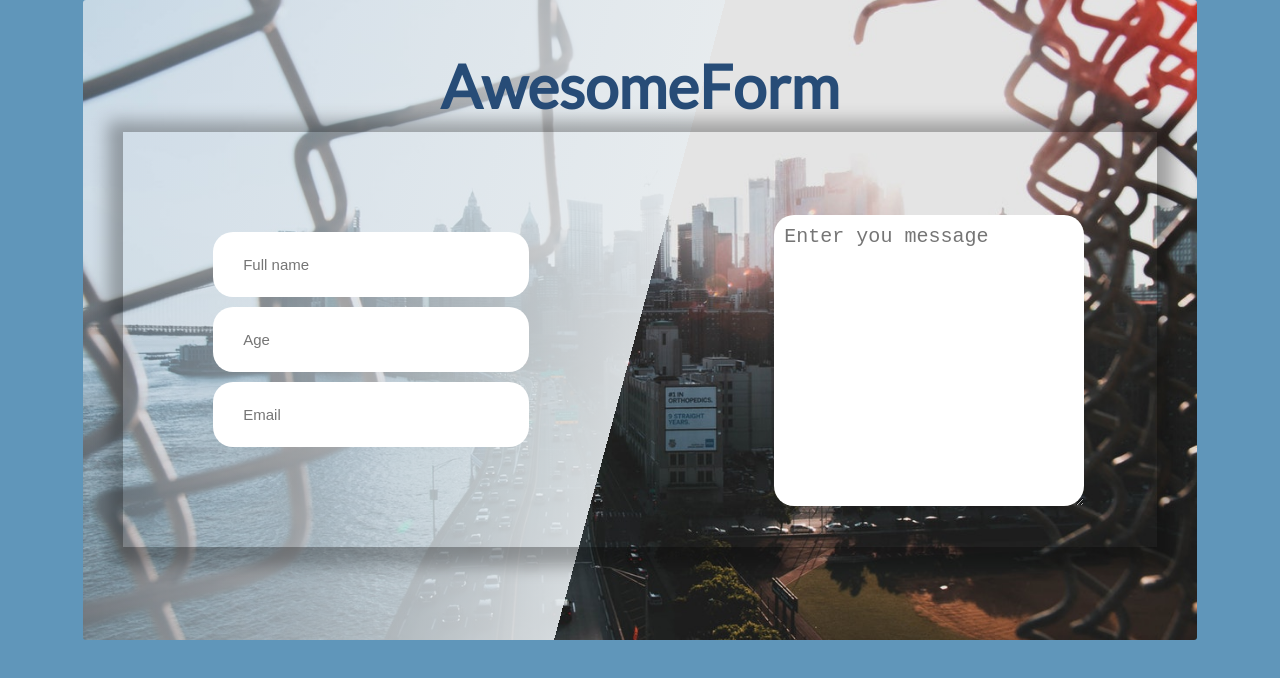
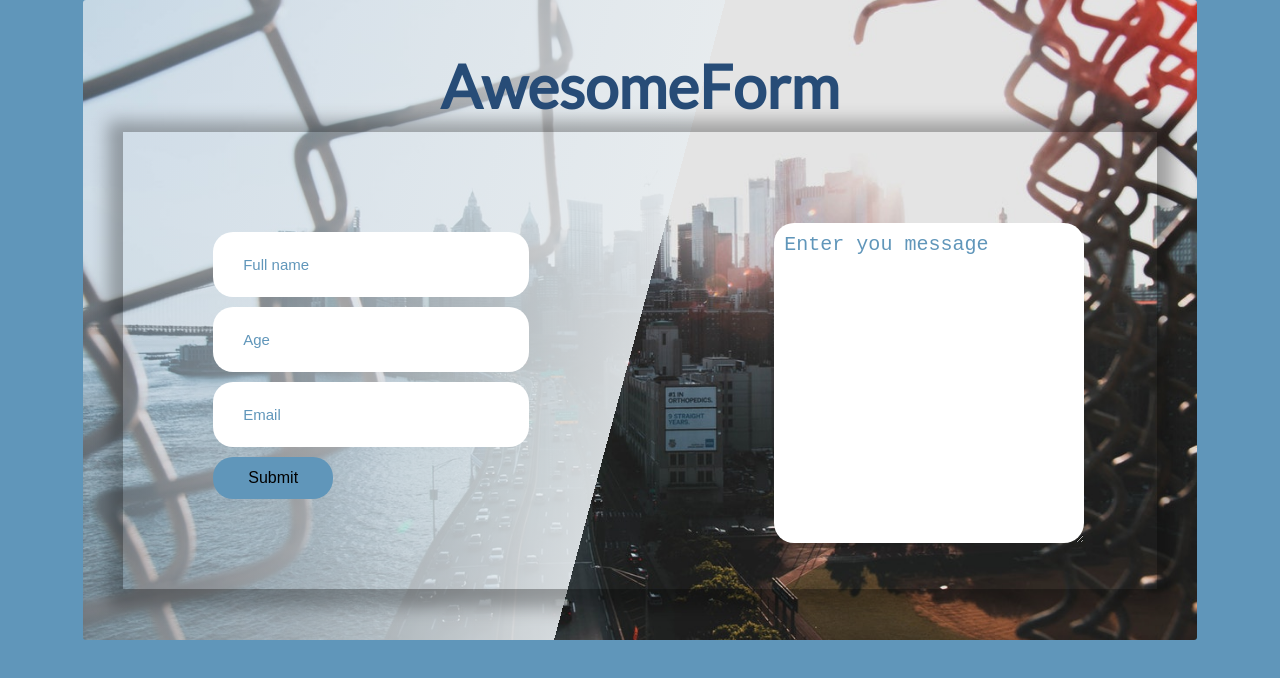
Before and after one commit to masiucd/css-toolbox, a website: page cool-form/index.html in a window 1280 px wide. Drawn offline with Linux system fonts and the light colour scheme.

Commit message:
small change

```diff
--- a/cool-form/index.html
+++ b/cool-form/index.html
@@ -21,6 +21,8 @@
         <input type="email" id="email" required placeholder="Email">
         <label for="email">Email</label>
         <textarea name="text" id="text" placeholder="Enter you message" ></textarea>
+
+        <button type="submit">Submit</button>
     </form>
   </div>
   <script src="index.js"></script>
--- a/cool-form/scss/components/_form.scss
+++ b/cool-form/scss/components/_form.scss
@@ -15,6 +15,9 @@ form {
     transition: .2s ease;
     &:focus{
       border: 6px solid $blueD;
+    }
+    &::placeholder{
+      color: $blueL;
     }
   //   &:focus:invalid {
   //     color:  $blueLL;
@@ -37,6 +40,12 @@ form {
     &:focus{
       border: 6px solid $blueD;
     }
+    &:placeholder-shown{
+      color:$blueD;
+    }
+    &::placeholder{
+      color: $blueL;
+    }
   }
 
   label {
@@ -55,4 +64,23 @@ form {
     transform: translateY(-4rem);
   }
 
+  button{
+    padding: 1.2rem 1.8rem;
+    border: none;
+    border-radius: 2rem;
+    width: 12rem;
+    font-size: 1.6rem;
+    background: $blueL;
+    transition: .3s ease-in-out;
+    transform: .2s;
+    &:hover{
+      color: $blueLL;
+      background: $blueD;
+      transition: .3s ease-in-out;
+      border: 2px solid $blueL;
+
+    }
+
+  }
+
 }
```
Also changed, not shown: cool-form/css/main.css.
